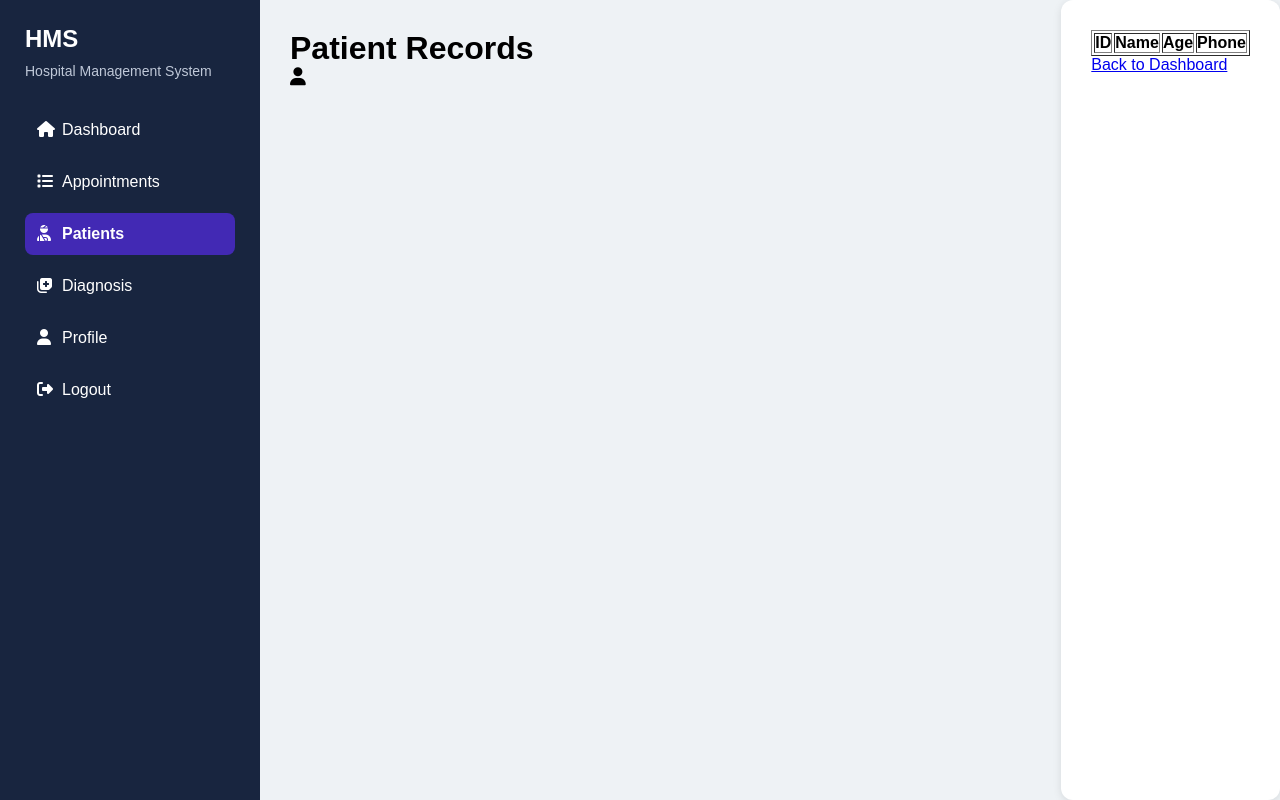
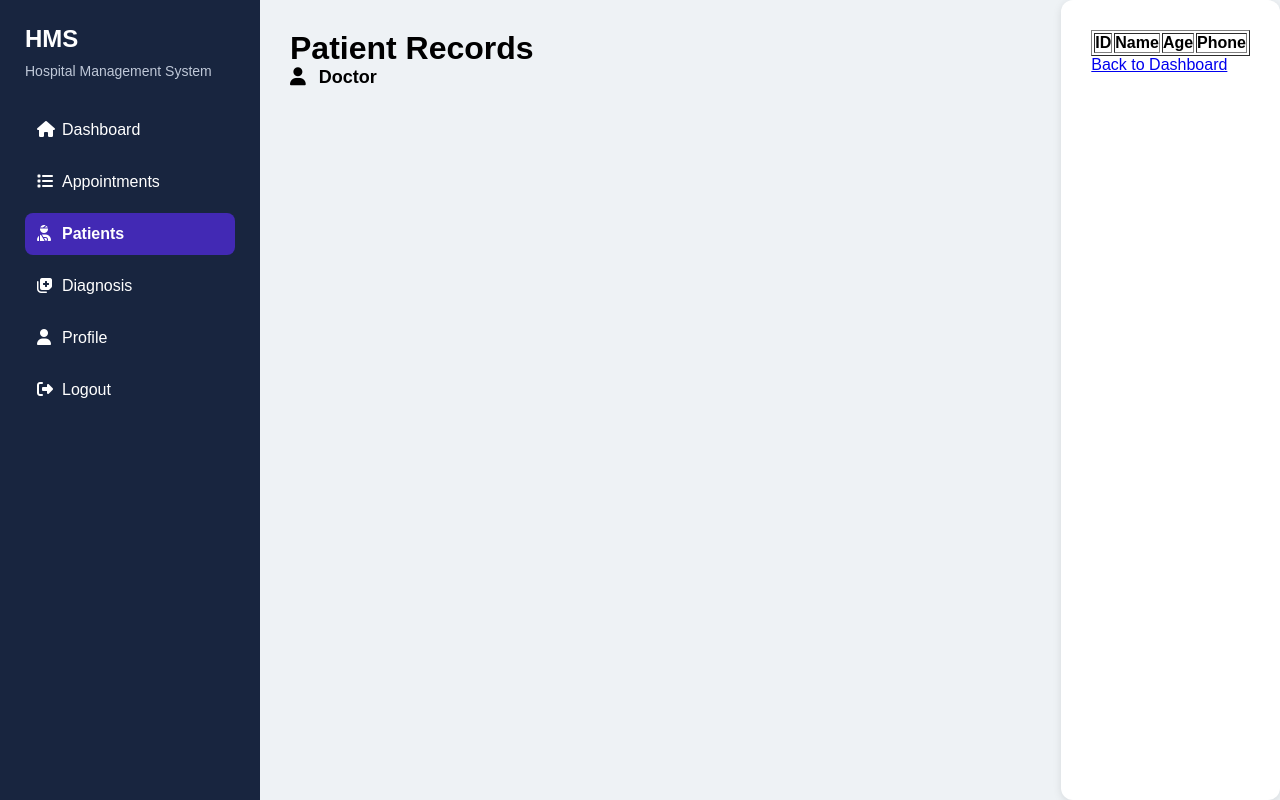
Before and after one commit to AngelinaAnnaAntony/Hospital_Management_System, a Flask app: template templates/view_patients.html in a window 1280 px wide. Run offline with Flask 3, Linux system fonts and the light colour scheme; the template is opened without the code that fills it, so the values that code supplies are empty.

Commit message:
Update view_patients.html

```diff
--- a/templates/view_patients.html
+++ b/templates/view_patients.html
@@ -28,6 +28,7 @@
             <h1>Patient Records</h1>
             <div class="profile">
                 <i class="fa-solid fa-user"></i>
+                Doctor
             </div>
         </div>
         <div class="card">
```
